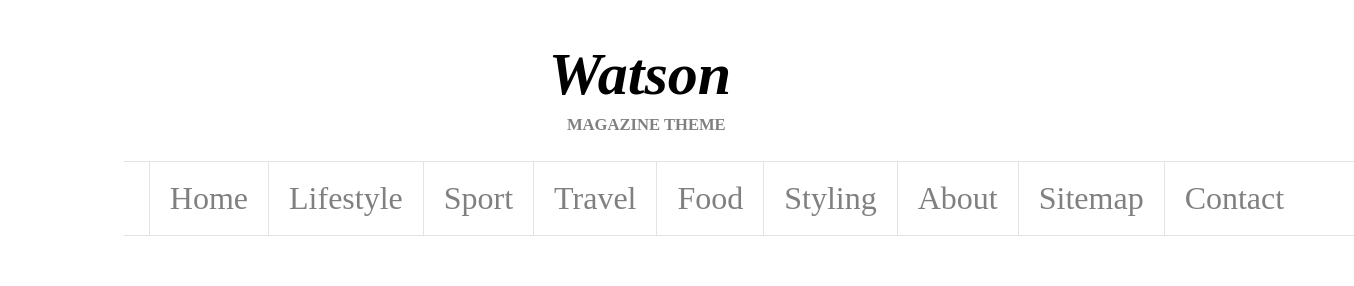
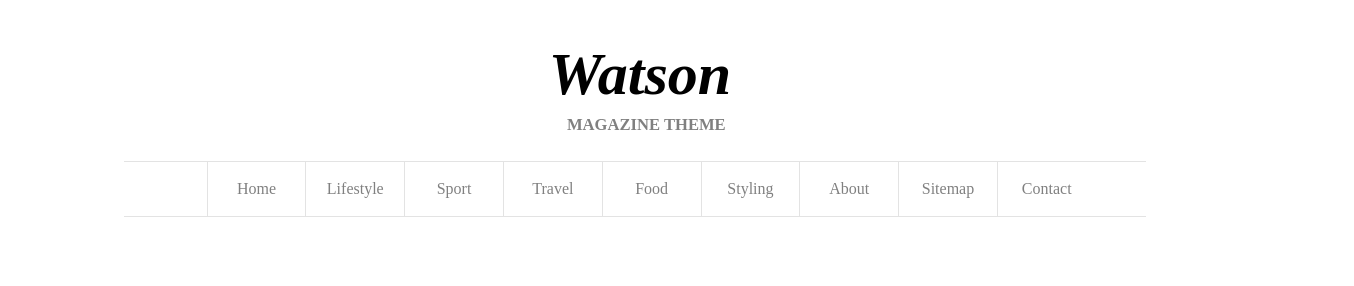
Before and after one commit to sravuri-nisum-com/week-tasks, a plain HTML site: page Flex/layoutFlex.html in a window 1280 px wide. Shown: the top 286 px of the page, 1354 px wide, since content can reach past the window. Drawn offline with Linux system fonts and the light colour scheme.

Commit message:
Update layoutFlex.css

```diff
--- a/Flex/layoutFlex.css
+++ b/Flex/layoutFlex.css
@@ -30,7 +30,7 @@ div, h2, p, figure {
   }
   .nav-wrapper li {
     flex: 1;
-    font-size: 4vh;
+    font-size: 2vh;
     border-top: 1px solid #e3e3e3;
     border-right: 1px solid #e3e3e3;
     border-bottom: 1px solid #e3e3e3;
```
